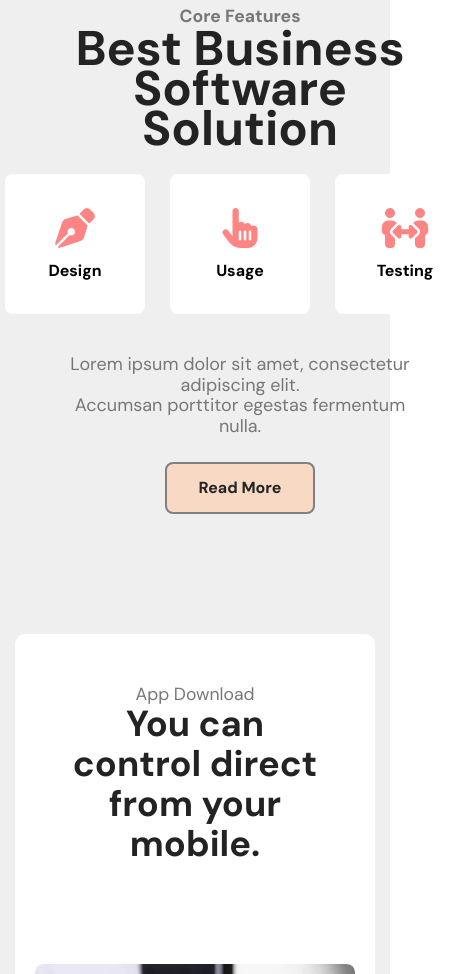
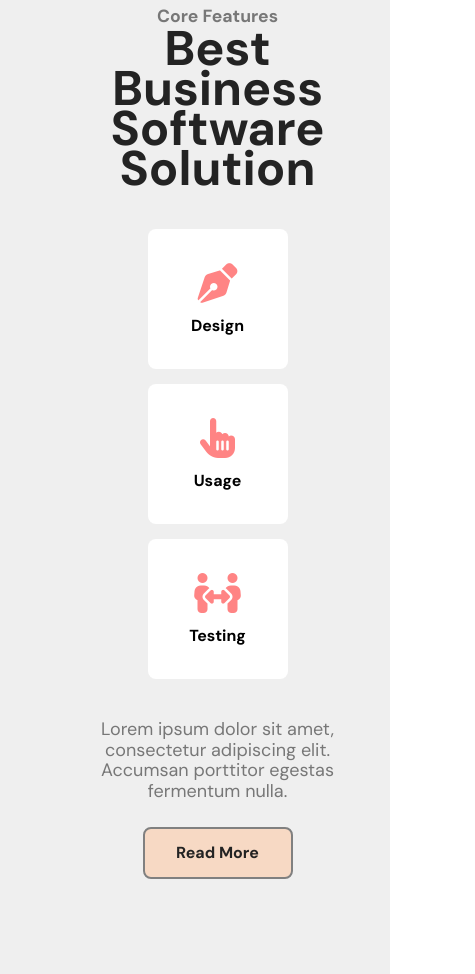
Before and after one commit to Vyzz1/project1, a plain HTML site: page index.html in a window 390 px wide. Shown: the part 1028-2002 px from the top of the page, 475 px wide, since content can reach past the window. Drawn offline with nearby package versions, Linux system fonts and the light colour scheme.

Commit message:
Update section 2

```diff
--- a/assets/css/styles.css
+++ b/assets/css/styles.css
@@ -515,12 +515,25 @@ body {
 
 }
 @media (max-width:575.98px){
+    .section2 .inner-wrap1 ul :nth-child(2){
+        margin: 0;
+
+    }
     .section2 .inner-wrap1 ul{
-        flex-wrap: nowrap;
+        flex-wrap: wrap;
+        flex-direction: column;
+        align-items: center;
+        justify-content: center;
     }
     .section2 .inner-des{
         text-align: center;
     }
+    .section2 .inner-wrap1 ul li{
+        width: 100%;
+        margin: 15px 0;
+        text-align: center;
+    }
+
 
 }
 
```
